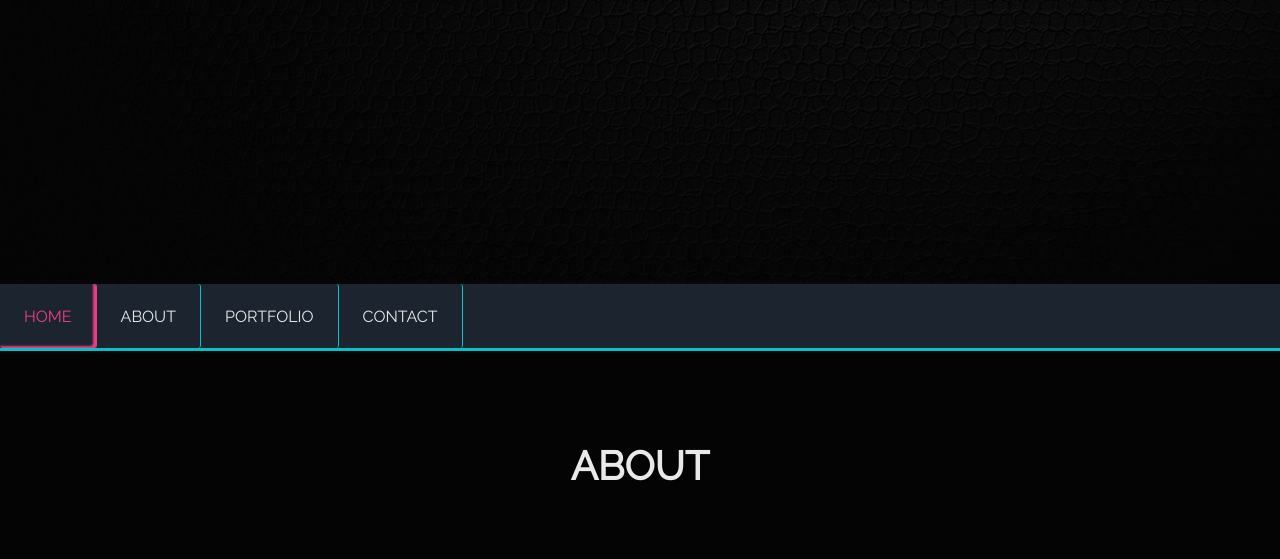
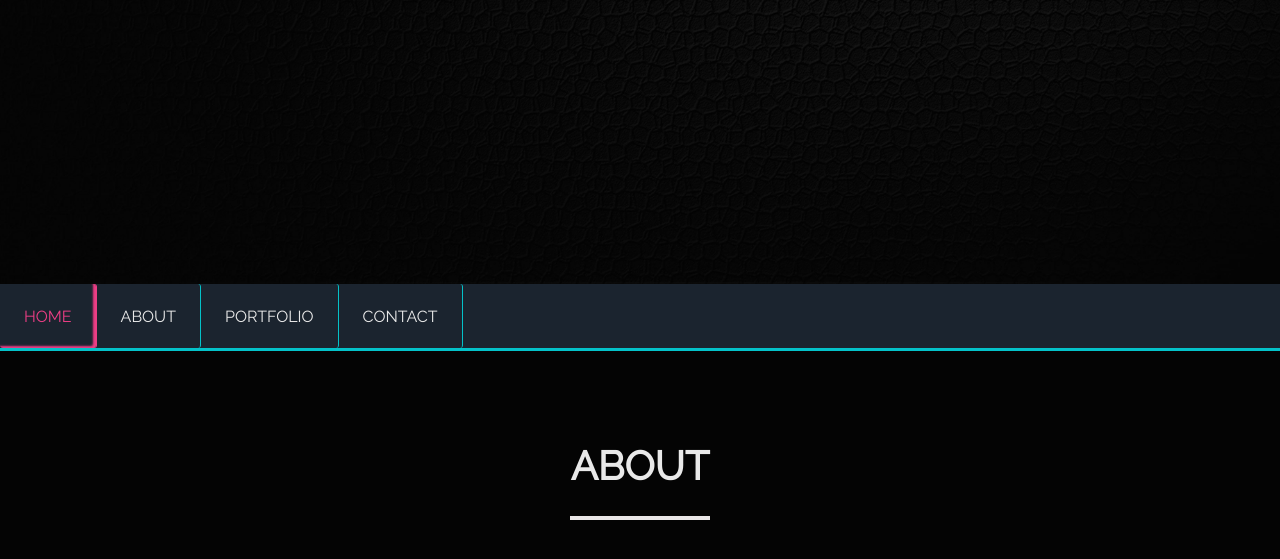
Before and after one commit to lcruz4/luiscruzgmu, a Next.js app: page / in a window 1280 px wide. Shown: the part 516-1075 px from the top of the page. Built offline with nearby package versions, Linux system fonts and the light colour scheme.

Commit message:
add about animation

```diff
--- a/components/about/About.tsx
+++ b/components/about/About.tsx
@@ -1,11 +1,31 @@
 import styled from "@emotion/styled";
+import FlexContainer from "../common/FlexContainer";
 
 const StylishAbout = styled.h1`
 `;
 
+const Underline = styled.div`
+  width: 140px;
+  height: ${({ theme }) => theme.rems[25]};
+  background-color: ${({ theme }) => theme.colors.white};
+
+  @keyframes glow {
+    from {
+      background-color: ${({ theme }) => theme.colors.white};
+    }
+    to {
+      background-color: ${({ theme }) => theme.colors.halfSpicy};
+    }
+  }
+  animation: glow 1.5s infinite alternate;
+`;
+
 export const About = () => {
   return (
-    <StylishAbout>ABOUT</StylishAbout>
+    <FlexContainer flexDirection={'column'} alignItems='center'>
+      <StylishAbout>ABOUT</StylishAbout>
+      <Underline />
+    </FlexContainer>
   )
 };
 
--- a/components/common/FlexContainer.tsx
+++ b/components/common/FlexContainer.tsx
@@ -8,6 +8,7 @@ interface FlexContainerProps extends PropsWithChildren {
   center?: boolean;
   justifyContent?: string;
   alignItems?: string;
+  flexDirection?: string;
 }
 
 const StylishFlexConatiner = styled.div<FlexContainerProps>`
@@ -15,11 +16,13 @@ const StylishFlexConatiner = styled.div<FlexContainerProps>`
   ${({
     justifyContent,
     alignItems,
+    flexDirection,
   }) => {
     let style = '';
 
     justifyContent && (style += `justify-content: ${justifyContent};`);
     alignItems && (style += `align-items: ${alignItems};`);
+    flexDirection && (style += `flex-direction: ${flexDirection};`);
     return style;
   }}
 `;
--- a/components/common/NavBar.tsx
+++ b/components/common/NavBar.tsx
@@ -13,7 +13,7 @@ const NavMenu = styled.nav`
   width: 100%;
   height: ${({ theme }) => theme.rems[400]};
   background: ${({ theme }) => theme.colors.primaryBackground};
-  border-bottom: 3px solid ${({ theme }) => theme.colors.brandPrimary};
+  border-bottom: 3px solid ${({ theme }) => theme.colors.primary};
   text-align: left;
   z-index: 1;
 
@@ -24,10 +24,10 @@ const MenuItemWrapper = styled.div<MenuItemWrapperProps>`
   display: flex;
   align-items: center;
   height: 100%;
-  border-right: 1px solid ${({ active, theme }) => active ? theme.colors.brandSpicy : theme.colors.brandPrimary};
+  border-right: 1px solid ${({ active, theme }) => active ? theme.colors.spicy : theme.colors.primary};
   border-radius: 3px;
   ${({ active }) => active && 'box-shadow: inset -3px -2px 2px'};
-  ${({ active, theme }) => active && `color: ${theme.colors.brandSpicy}`}
+  ${({ active, theme }) => active && `color: ${theme.colors.spicy}`}
 `;
 
 const MenuItems = styled.div`
--- a/themes/index.ts
+++ b/themes/index.ts
@@ -5,8 +5,9 @@ const theme: BaseTheme = {
     white: '#e9e9e9',
     black: '#040404',
     highlight: '#ff9898',
-    brandPrimary: '#04c2c9',
-    brandSpicy: '#ec3e85',
+    primary: '#04c2c9',
+    spicy: '#ec3e85',
+    halfSpicy: '#ea93b7',
     primaryBackground: '#1b242f'
   },
   breakpoints: {
--- a/types/index.ts
+++ b/types/index.ts
@@ -3,8 +3,9 @@ export interface BaseTheme {
     white: string;
     black: string;
     highlight: string;
-    brandPrimary: string;
-    brandSpicy: string;
+    primary: string;
+    spicy: string;
+    halfSpicy: string;
     primaryBackground: string;
   },
   breakpoints: {
```
